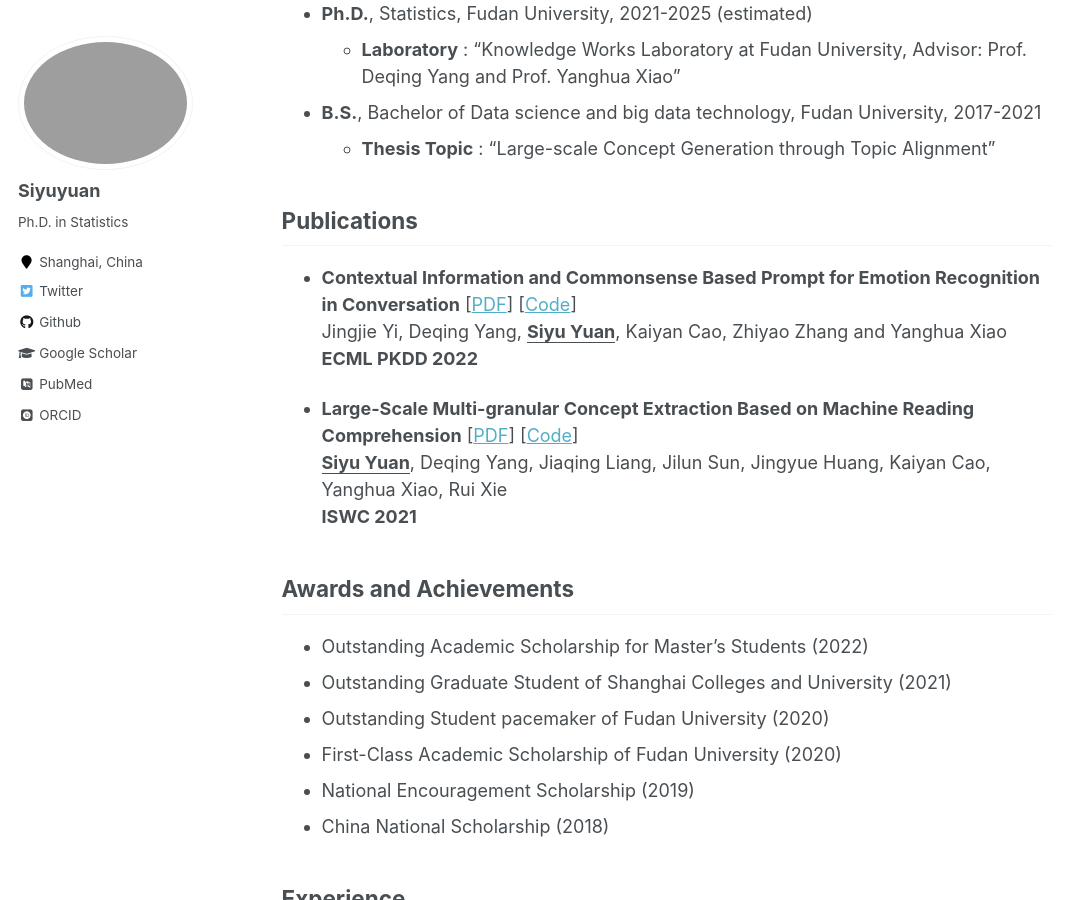
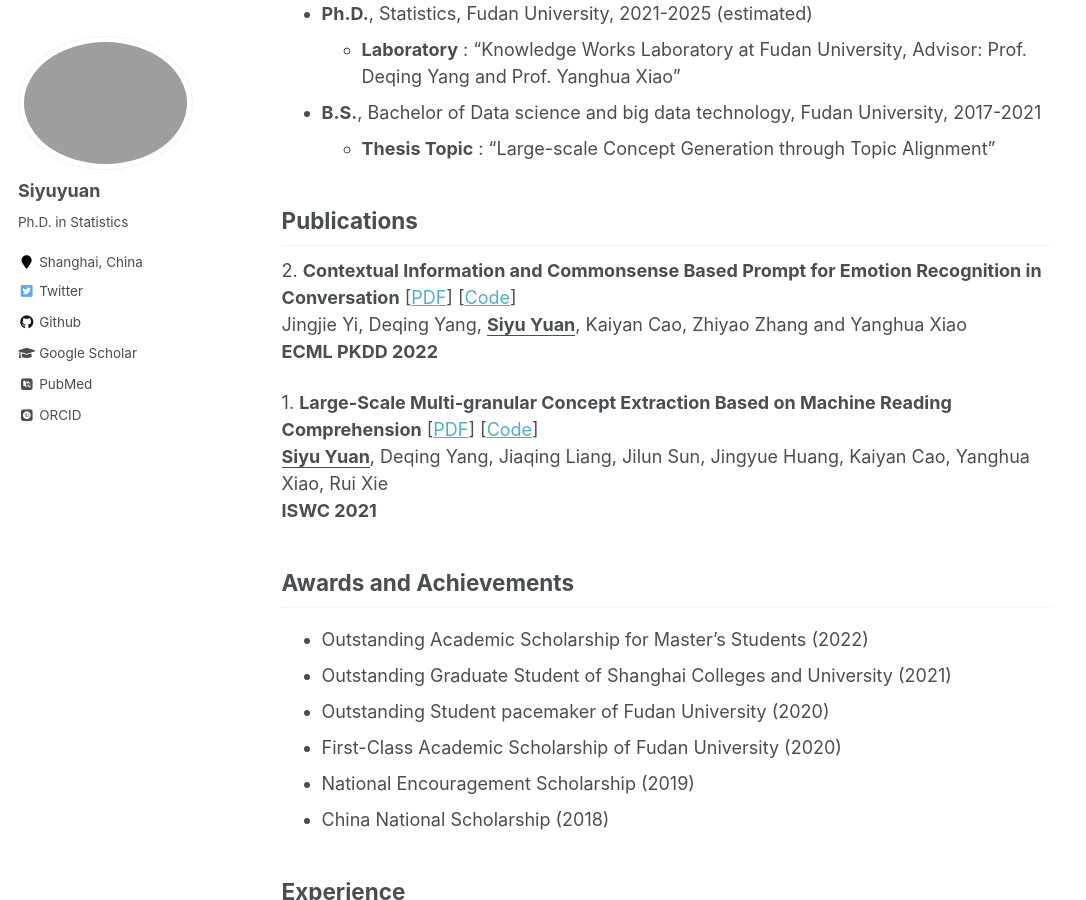
Before and after one commit to siyuyuan/siyuyuan.github.io, a Jekyll site: the page built from _pages/about.md, in a window 1280 px wide and 900 px high, scrolled down 421 px. Shown: the whole window, without its empty margins (0-1086 px from the left). Built offline with Jekyll 4.4.1, drawn with Linux system fonts in a browser that asks for light colours; some web fonts are replaced.

Commit message:
Update about.md

```diff
--- a/_pages/about.md
+++ b/_pages/about.md
@@ -22,9 +22,9 @@
 
 ## Publications
 
--   **Contextual Information and Commonsense Based Prompt for Emotion Recognition in Conversation** [<a href='https://arxiv.org/abs/2207.13254'>PDF</a>] [<a href='https://github.com/DeqingYang/CISPER'>Code</a>] <br> Jingjie Yi, Deqing Yang, <ins>**Siyu Yuan**</ins>, Kaiyan Cao, Zhiyao Zhang and Yanghua Xiao <br>  **ECML PKDD 2022** <br>
+2\. **Contextual Information and Commonsense Based Prompt for Emotion Recognition in Conversation** [<a href='https://arxiv.org/abs/2207.13254'>PDF</a>] [<a href='https://github.com/DeqingYang/CISPER'>Code</a>] <br> Jingjie Yi, Deqing Yang, <ins>**Siyu Yuan**</ins>, Kaiyan Cao, Zhiyao Zhang and Yanghua Xiao <br>  **ECML PKDD 2022** <br>
 
--   **Large-Scale Multi-granular Concept Extraction Based on Machine Reading Comprehension** [<a href='https://arxiv.org/abs/2208.14139'>PDF</a>] [<a href='https://github.com/fcihraeipnusnacwh/MRC-CE'>Code</a>] <br> <ins>**Siyu Yuan**</ins>, Deqing Yang, Jiaqing Liang, Jilun Sun, Jingyue Huang, Kaiyan Cao, Yanghua Xiao, Rui Xie <br> **ISWC 2021** <br>
+1\. **Large-Scale Multi-granular Concept Extraction Based on Machine Reading Comprehension** [<a href='https://arxiv.org/abs/2208.14139'>PDF</a>] [<a href='https://github.com/fcihraeipnusnacwh/MRC-CE'>Code</a>] <br> <ins>**Siyu Yuan**</ins>, Deqing Yang, Jiaqing Liang, Jilun Sun, Jingyue Huang, Kaiyan Cao, Yanghua Xiao, Rui Xie <br> **ISWC 2021** <br>
 
 ## Awards and Achievements
 -  Outstanding Academic Scholarship for Master's Students (2022)
```
